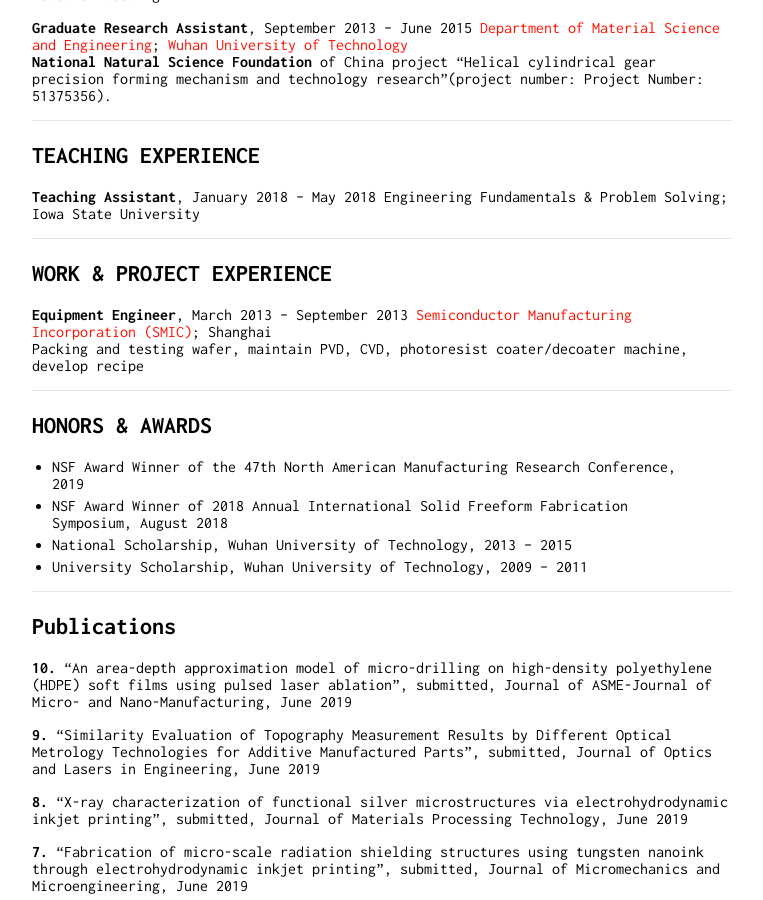
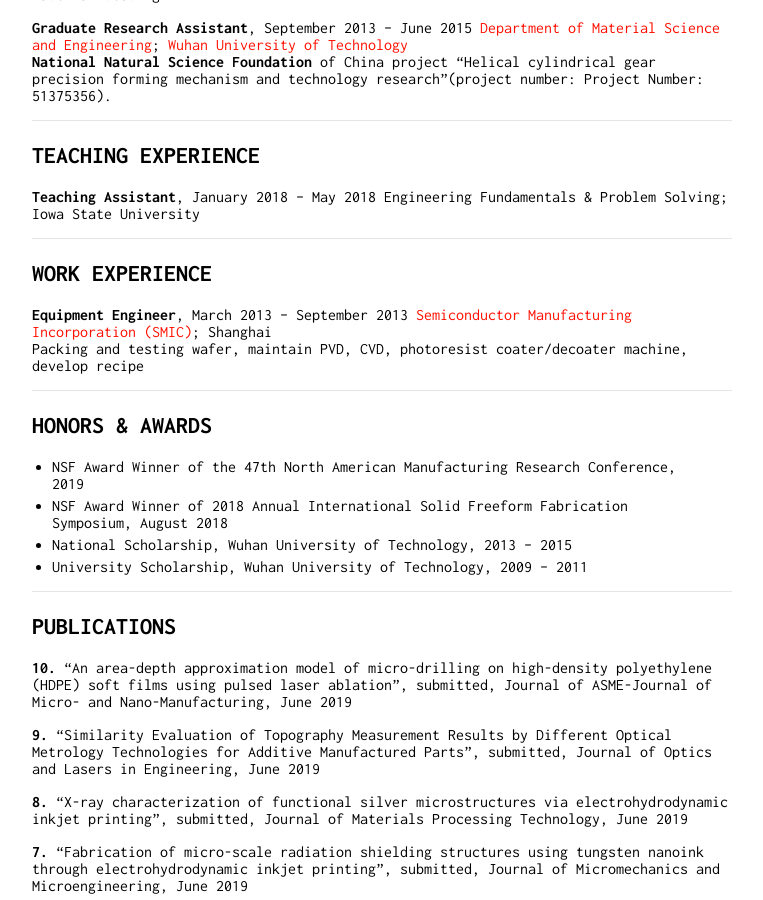
Before and after one commit to zhangxiao2018/zhangxiao2018.github.io, a Jekyll site: the page built from index.md, in a window 1280 px wide and 900 px high, scrolled down 1146 px. Shown: the whole window, without its empty margins (258-1021 px from the left). Built offline with Jekyll 4.4.1, drawn with Linux system fonts in a browser that asks for light colours; our own code applies the rules of GitHub Pages for plain Markdown files.

Commit message:
Update index.md

```diff
--- a/index.md
+++ b/index.md
@@ -62,7 +62,7 @@ Apply fine blanking technique to do simulation, manufacturing, machine developme
 Engineering Fundamentals & Problem Solving; Iowa State University
 
 - - -
-## WORK & PROJECT EXPERIENCE
+## WORK EXPERIENCE
 **Equipment Engineer**, March   2013 – September 2013
 [Semiconductor Manufacturing Incorporation (SMIC)](http://www.smics.com/eng/index.php); Shanghai
 Packing and testing wafer, maintain PVD, CVD, photoresist coater/decoater machine, develop recipe
@@ -75,7 +75,7 @@ Packing and testing wafer, maintain PVD, CVD, photoresist coater/decoater machin
 * University Scholarship, Wuhan University of Technology, 2009 – 2011
 
 - - -
-## Publications
+## PUBLICATIONS
 **10.** 	“An area-depth approximation model of micro-drilling on high-density polyethylene (HDPE) soft films using pulsed laser ablation”, submitted, Journal of ASME-Journal of Micro- and Nano-Manufacturing, June 2019
 
 **9.**  “Similarity Evaluation of Topography Measurement Results by Different Optical Metrology Technologies for Additive Manufactured Parts”, submitted, Journal of Optics and Lasers in Engineering, June 2019
```
